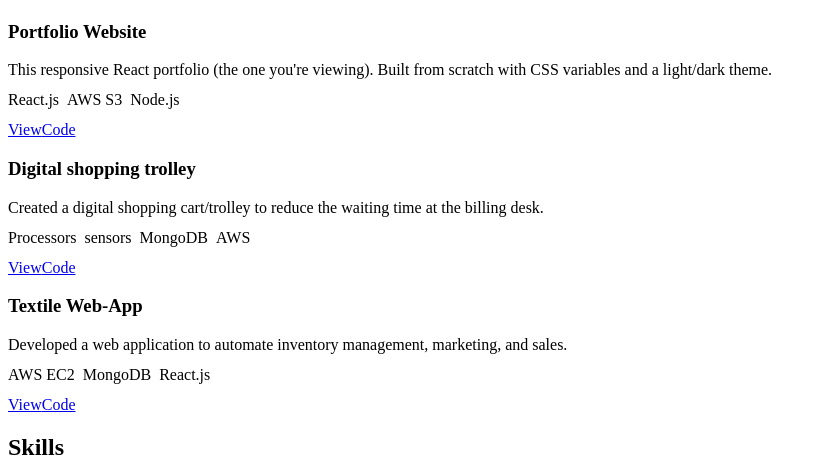
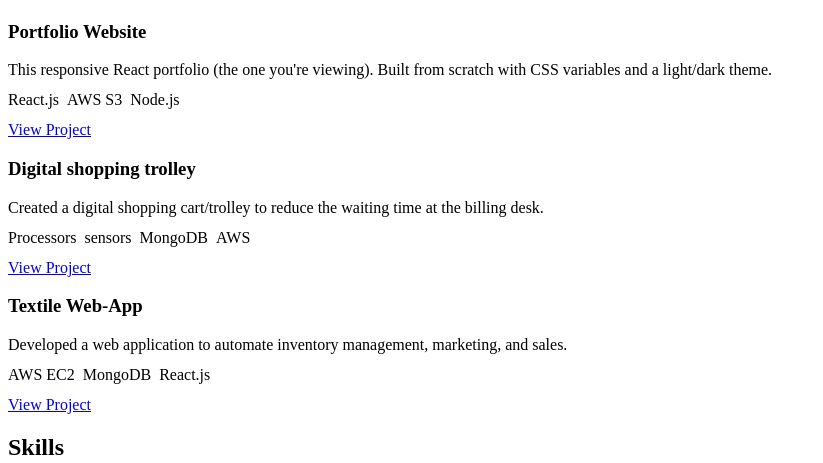
Before and after one commit to Kshitijh/portfolio, a React (Create React App) app: page / in a window 1280 px wide. Shown: the part 1887-2350 px from the top of the page, without its empty margins (0-823 px from the left). Built offline with nearby package versions, Linux system fonts and the light colour scheme; the HTML template or start-up script is replaced by a standard one.

Commit message:
Updated_README

```diff
--- a/src/components/Projects.js
+++ b/src/components/Projects.js
@@ -5,7 +5,7 @@ const projects = [
     name: "Portfolio Website",
     desc: "This responsive React portfolio (the one you're viewing). Built from scratch with CSS variables and a light/dark theme.",
     tech: ["React.js", "AWS S3", "Node.js"],
-    link: "#",
+    link: "https://github.com/Kshitijh/portfolio",
   },
   {
     name: "Digital shopping trolley",
@@ -51,10 +51,7 @@ export default function Projects() {
               </div>
               <div className="project-links" style={{ marginTop: 12 }}>
                 <a href={p.link} target="_blank" rel="noreferrer">
-                  View
-                </a>
-                <a href="#" target="_blank" rel="noreferrer">
-                  Code
+                  View Project
                 </a>
               </div>
             </div>
--- a/src/styles.css
+++ b/src/styles.css
@@ -328,12 +328,14 @@ body {
   margin-top: 12px;
 }
 
+
 .project-links a {
   font-size: 13px;
   text-decoration: none;
   padding: 8px 10px;
   border-radius: 8px;
-  border: 1px solid rgba(0, 0, 0, 0.06);
+  border: 2px solid var(--muted);
+  color: var(--text)
 }
 
 /* Skills */
```
Also changed, not shown: 1 other file (tests, documents, lock files or other folders).
